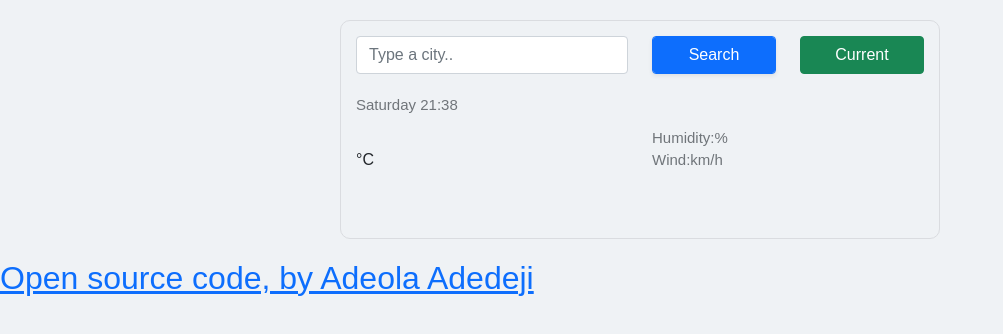
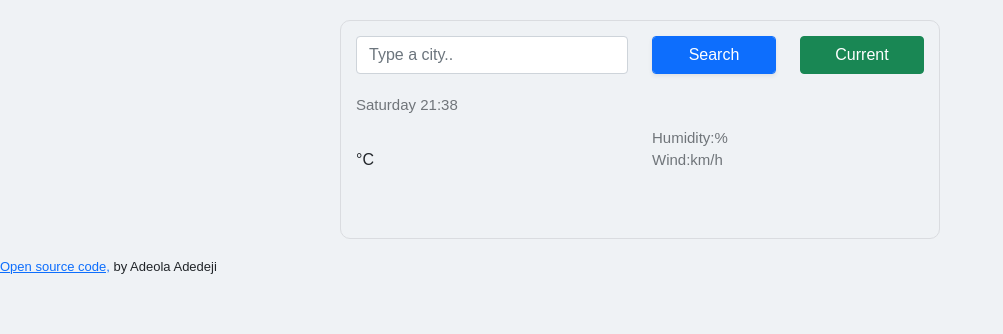
Before and after one commit to adeolaadedeji/My-project-app, a plain HTML site: page index.html in a window 1280 px wide. Shown: the whole page, without its empty margins (0-1003 px from the left). Drawn offline with nearby package versions, Linux system fonts and the light colour scheme; no server answers.

Commit message:
Adjusted html and css files

```diff
--- a/index.html
+++ b/index.html
@@ -68,8 +68,9 @@
     </div>
     <h2>
       <a href="https://github.com/adeolaadedeji/My-project-app"
-        >Open source code, by Adeola Adedeji</a
+        >Open source code,</a
       >
+      by Adeola Adedeji
     </h2>
     <script src="index.js"></script>
   </body>
--- a/style.css
+++ b/style.css
@@ -8,6 +8,9 @@ h1 {
   margin: 0;
 }
 
+h2{
+    font-size: small;
+}
 body {
   font-family: arial, sans-serif;
   background-color: #eff2f5;
```
